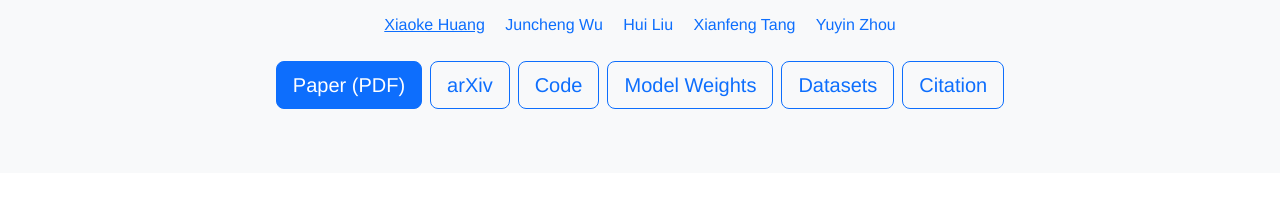
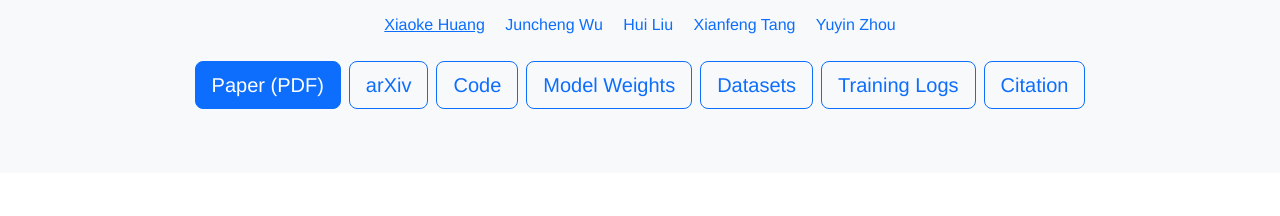
Before and after one commit to UCSC-VLAA/MedVLThinker, a plain HTML site: page index.html in a window 1280 px wide. Shown: the part 163-379 px from the top of the page. Drawn offline with nearby package versions, Linux system fonts and the light colour scheme.

Commit message:
[add] training log

```diff
--- a/index.html
+++ b/index.html
@@ -33,6 +33,7 @@ footer{padding:2rem 0;text-align:center;font-size:0.9rem;color:#666;}
     <a href="https://github.com/UCSC-VLAA/MedVLThinker" class="btn btn-outline-primary btn-lg">Code</a>
     <a href="https://huggingface.co/collections/UCSC-VLAA/medvlthinker-688f52224fb7ff7d965d581d" class="btn btn-outline-primary btn-lg">Model Weights</a>
     <a href="https://huggingface.co/collections/UCSC-VLAA/medvlthinker-688f52224fb7ff7d965d581d" class="btn btn-outline-primary btn-lg">Datasets</a>
+    <a href="https://wandb.ai/xk-huang/med-vlrm/workspace?nw=nwuserxkhuang" class="btn btn-outline-primary btn-lg">Training Logs</a>
     <a href="#citation" class="btn btn-outline-primary btn-lg">Citation</a>
   </div>
 </section>
```
Also changed, not shown: 1 other file.
